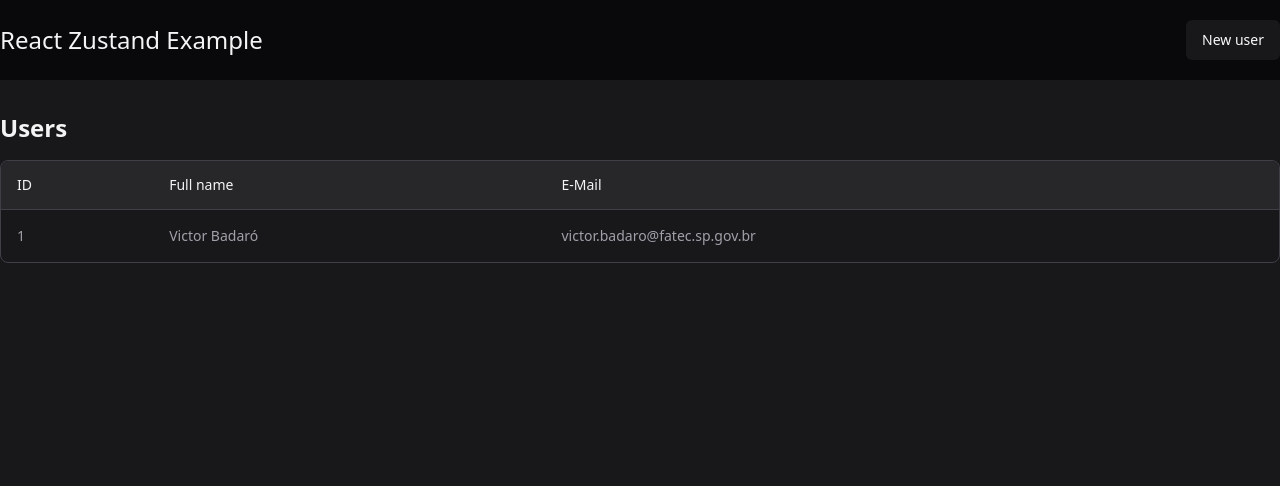
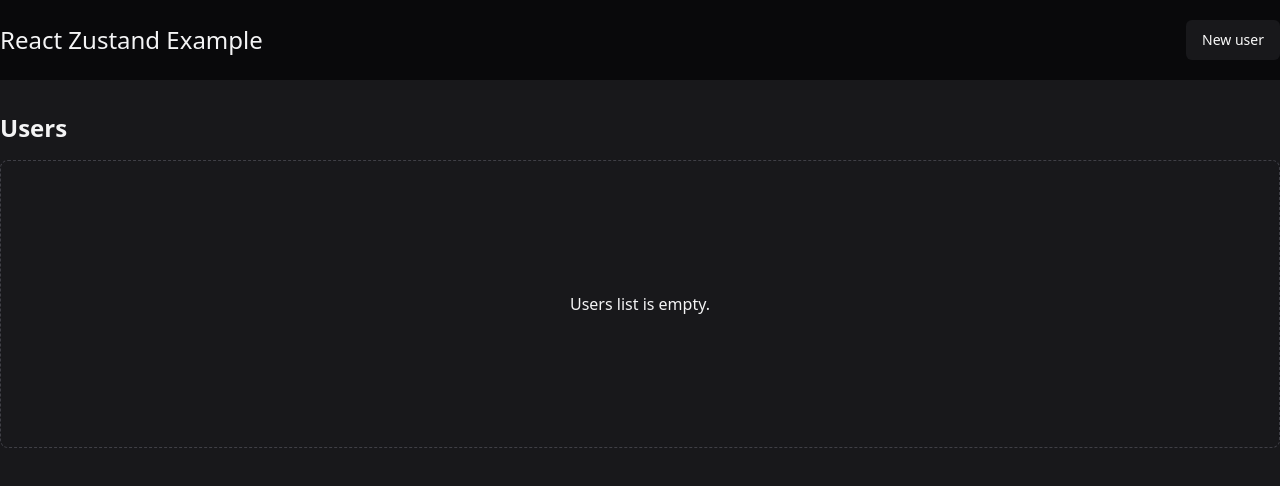
Before and after one commit to victorbadaro/react-zustand-example, a React (Vite) app: page / in a window 1280 px wide. Shown: the top 486 px of the page. Built offline with nearby package versions, Linux system fonts and the light colour scheme.

Commit message:
feat: add users store to handle users list

```diff
--- a/src/app.tsx
+++ b/src/app.tsx
@@ -1,7 +1,10 @@
 import { Header } from './components/header';
 import { UsersList } from './components/users-list';
+import { useUsersStore } from './stores/users';
 
 export function App() {
+	const users = useUsersStore((store) => store.users);
+
 	return (
 		<div className="space-y-8 min-h-screen bg-zinc-900 text-zinc-100">
 			<Header />
@@ -10,7 +13,13 @@ export function App() {
 				<div className="flex flex-col gap-4">
 					<h1 className="text-2xl font-semibold">Users</h1>
 
-					<UsersList />
+					{users.length > 0 ? (
+						<UsersList />
+					) : (
+						<div className="flex items-center justify-center h-72 border border-dashed border-zinc-700 rounded-lg">
+							<p>Users list is empty.</p>
+						</div>
+					)}
 				</div>
 			</main>
 		</div>
--- a/src/components/create-user-dialog.tsx
+++ b/src/components/create-user-dialog.tsx
@@ -1,3 +1,4 @@
+import { useUsersStore } from '@/stores/users';
 import { FormEvent, useState } from 'react';
 import { Button } from './ui/button';
 import { Dialog, DialogClose, DialogContent, DialogDescription, DialogFooter, DialogHeader, DialogTitle, DialogTrigger } from './ui/dialog';
@@ -5,6 +6,7 @@ import { Input } from './ui/input';
 import { Label } from './ui/label';
 
 export function CreateUserDialog() {
+	const addUser = useUsersStore((store) => store.addUser);
 	const [isOpen, setIsOpen] = useState(false);
 
 	function handleFormSubmit(event: FormEvent<HTMLFormElement>) {
@@ -18,6 +20,8 @@ export function CreateUserDialog() {
 		if (!name || !email) {
 			return;
 		}
+
+		addUser({ name, email });
 
 		form.reset();
 		setIsOpen(false);
--- a/src/components/users-list.tsx
+++ b/src/components/users-list.tsx
@@ -1,6 +1,9 @@
+import { useUsersStore } from '@/stores/users';
 import { Table, TableBody, TableCell, TableHead, TableHeader, TableRow } from './ui/table';
 
 export function UsersList() {
+	const users = useUsersStore((store) => store.users);
+
 	return (
 		<div className="border border-zinc-700 rounded-lg overflow-hidden">
 			<Table className="text-zinc-400">
@@ -12,11 +15,13 @@ export function UsersList() {
 					</TableRow>
 				</TableHeader>
 				<TableBody>
-					<TableRow className="border-zinc-700 hover:bg-zinc-800 hover:text-zinc-100">
-						<TableCell>1</TableCell>
-						<TableCell>Victor Badaró</TableCell>
-						<TableCell>victor.badaro@fatec.sp.gov.br</TableCell>
-					</TableRow>
+					{users.map((user) => (
+						<TableRow key={user.id} className="border-zinc-700 hover:bg-zinc-800 hover:text-zinc-100">
+							<TableCell>{user.id}</TableCell>
+							<TableCell>{user.name}</TableCell>
+							<TableCell>{user.email}</TableCell>
+						</TableRow>
+					))}
 				</TableBody>
 			</Table>
 		</div>
--- /dev/null
+++ b/src/stores/users.ts
@@ -0,0 +1,35 @@
+import { produce } from 'immer';
+import { create } from 'zustand';
+
+type User = {
+	id: number;
+	name: string;
+	email: string;
+};
+
+type UserToBeUpdated = Omit<User, 'id'>;
+
+interface UsersStore {
+	users: User[];
+	addUser: (user: UserToBeUpdated) => void;
+}
+
+export const useUsersStore = create<UsersStore>((set, get) => {
+	const setState = (fn: (state: UsersStore) => void) => set(produce(fn));
+
+	return {
+		users: [],
+
+		addUser(user) {
+			const newUser = {
+				id: get().users.length + 1,
+				name: user.name,
+				email: user.email
+			};
+
+			setState((state) => {
+				state.users.push(newUser);
+			});
+		}
+	};
+});
```
